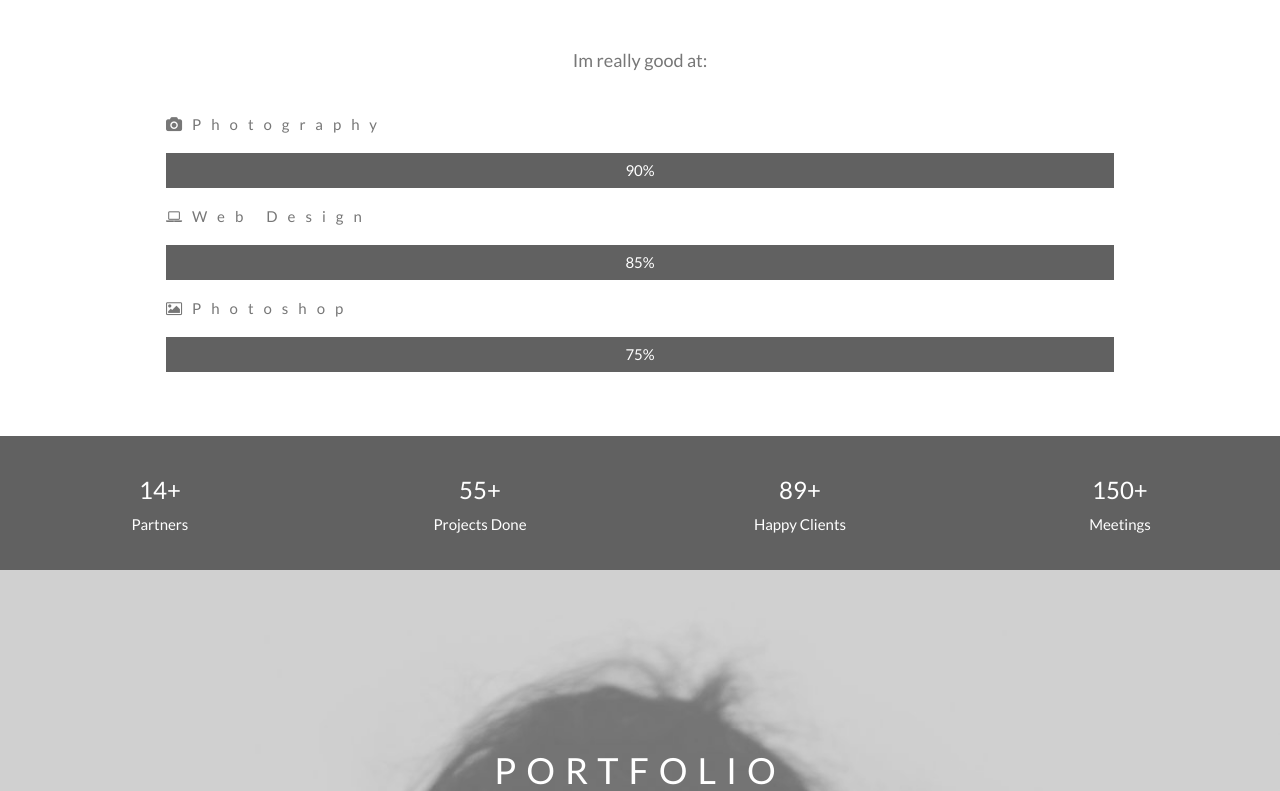
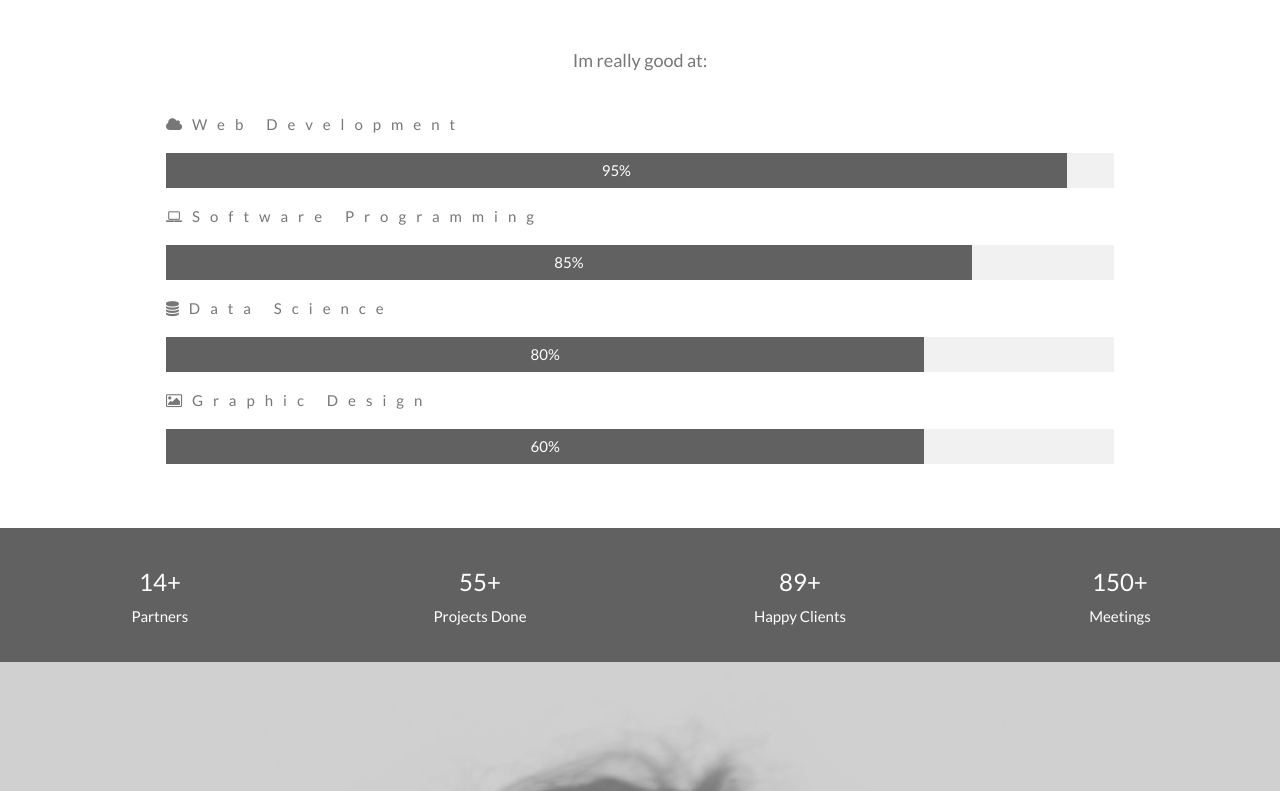
Before and after one commit to rahmanmohsinur/ReactApp, a React (Create React App) app: page / in a window 1280 px wide. Shown: the part 1149-1940 px from the top of the page. Built offline with nearby package versions, Linux system fonts and the light colour scheme.

Commit message:
Added Component Skills & inline styles

```diff
--- a/src/components/About.js
+++ b/src/components/About.js
@@ -1,4 +1,5 @@
 import React, {Component} from "react";
+import Skills from "./Skills";
 
 class About extends Component {
     render() {
@@ -29,19 +30,8 @@ class About extends Component {
         incididunt ut labore et dolore magna aliqua. Ut enim ad minim veniam, quis nostrud exercitation ullamco laboris nisi ut aliquip ex ea commodo consequat.</p>
     </div>
   </div>
-  <p className="w3-large w3-center w3-padding-16">Im really good at:</p>
-  <p className="w3-wide"><i className="fa fa-camera"></i>Photography</p>
-  <div className="w3-light-grey">
-    <div className="w3-container w3-padding-small w3-dark-grey w3-center">90%</div>
-  </div>
-  <p className="w3-wide"><i className="fa fa-laptop"></i>Web Design</p>
-  <div className="w3-light-grey">
-    <div className="w3-container w3-padding-small w3-dark-grey w3-center">85%</div>
-  </div>
-  <p className="w3-wide"><i className="fa fa-photo"></i>Photoshop</p>
-  <div className="w3-light-grey">
-    <div className="w3-container w3-padding-small w3-dark-grey w3-center">75%</div>
-  </div>
+  {/* Skills Component */}
+  <Skills />
 </div>
 
 <div className="w3-row w3-center w3-dark-grey w3-padding-16">
--- a/src/components/Contact.js
+++ b/src/components/Contact.js
@@ -47,9 +47,10 @@ class Contact extends Component {
                     </div>
                     <div className="w3-col m8 w3-panel">
                         <div className="w3-large w3-margin-bottom">
-                            <i className="fa fa-map-marker fa-fw w3-hover-text-black w3-xlarge w3-margin-right"></i> Chicago, US<br/>
-                            <i className="fa fa-phone fa-fw w3-hover-text-black w3-xlarge w3-margin-right"></i> Phone: +00 151515<br/>
-                            <i className="fa fa-envelope fa-fw w3-hover-text-black w3-xlarge w3-margin-right"></i> Email: mail@mail.com<br/>
+                            <i className="fa fa-briefcase fa-fw w3-hover-text-black w3-large w3-margin-right"></i> IT Manager<br/>
+                            <i className="fa fa-home fa-fw w3-hover-text-black w3-large w3-margin-right"></i> Canary Wharf, London, UK<br/>
+                            <i className="fa fa-phone fa-fw w3-hover-text-black w3-large w3-margin-right"></i> Phone: +44 7459820285<br/>
+                            <i className="fa fa-envelope fa-fw w3-hover-text-black w3-large w3-margin-right"></i> Email: mohsin@euroshopbd.com<br/>
                         </div>
                         <p>Swing by for a cup of <i className="fa fa-coffee"></i>, or leave me a note:</p>
                         <form id="frmContact" onSubmit={this.handleFormSubmit}>
--- a/src/components/Portfolio.js
+++ b/src/components/Portfolio.js
@@ -54,7 +54,7 @@ class Portfolio extends Component {
   </div>
 </div>
 
-/
+
 <div id="modal01" className="w3-modal w3-black" >
   <span className="w3-button w3-large w3-black w3-display-topright" title="Close Modal Image"><i className="fa fa-remove"></i></span>
   <div className="w3-modal-content w3-animate-zoom w3-center w3-transparent w3-padding-64">
--- /dev/null
+++ b/src/components/Skills.js
@@ -0,0 +1,34 @@
+import React, {Component} from "react";
+
+const webDeb = { width: '95%'}
+const softProg = { width: '85%'}
+const dataScience = { width: '80%'}
+const photoShop = { width: '60%'}
+
+class Skills extends Component {
+    render() {
+        return(
+          <>
+            <p className="w3-large w3-center w3-padding-16">Im really good at:</p>
+            <p className="w3-wide"><i className="fa fa-cloud"></i>Web Development</p>
+            <div className="w3-light-grey">
+              <div className="w3-container w3-padding-small w3-dark-grey w3-center" style={webDeb}>95%</div>
+            </div>
+            <p className="w3-wide"><i className="fa fa-laptop"></i>Software Programming</p>
+            <div className="w3-light-grey">
+              <div className="w3-container w3-padding-small w3-dark-grey w3-center" style={softProg}>85%</div>
+            </div>
+            <p className="w3-wide"><i className="fa fa-database"></i>Data Science</p>
+            <div className="w3-light-grey">
+              <div className="w3-container w3-padding-small w3-dark-grey w3-center" style={dataScience}>80%</div>
+            </div>
+            <p className="w3-wide"><i className="fa fa-photo"></i>Graphic Design</p>
+            <div className="w3-light-grey">
+              <div className="w3-container w3-padding-small w3-dark-grey w3-center" style={dataScience}>60%</div>
+            </div>
+          </>
+        );
+    }
+}
+
+export default Skills
```
